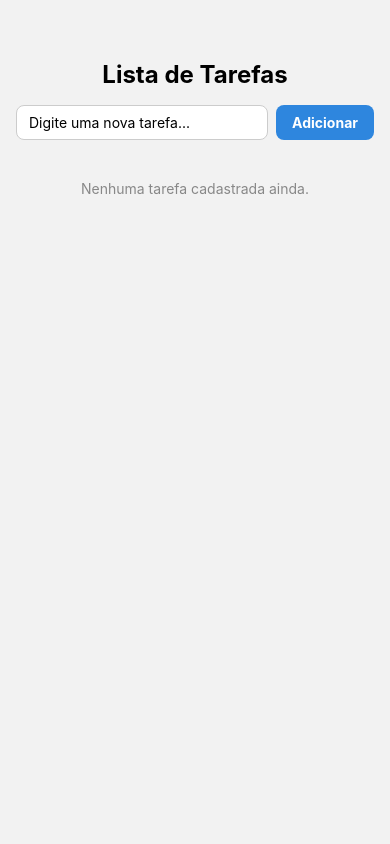
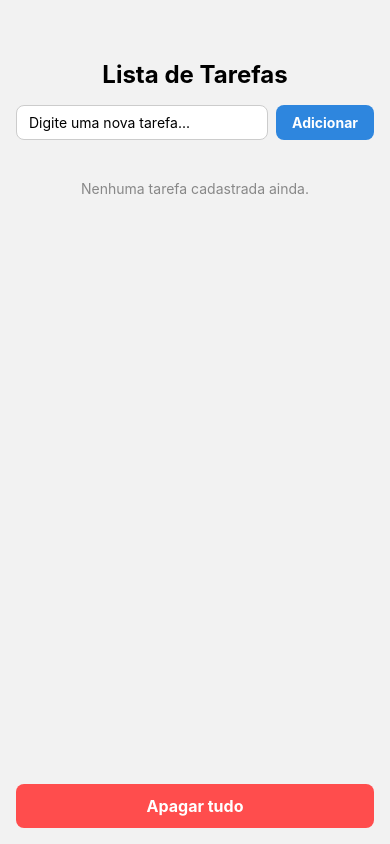
Before and after one commit to maria-quidiquimo/projeto-mobile, a React Native app in the folder QUARTO SEMESTRE/rn-storage-lesson-main/: screen / in a window 390 px wide. Built offline with nearby package versions, Linux system fonts and the light colour scheme.

Commit message:
atividade de limpar tudo com botao

```diff
--- a/QUARTO SEMESTRE/rn-storage-lesson-main/src/screens/ListaTarefasScreen.js
+++ b/QUARTO SEMESTRE/rn-storage-lesson-main/src/screens/ListaTarefasScreen.js
@@ -72,6 +72,16 @@ export default function ListaTarefasScreen() {
       tarefasAtuais.filter((tarefa) => tarefa.id !== id))
   }
 
+  async function limparTarefas(){
+    try {
+      setTarefas([]); // Limpa a tela imediatamente
+      await AsyncStorage.removeItem(CHAVE_STORAGE); // Apaga do banco local
+    } catch (erro) {
+      console.error("Erro ao limpar o storage:", erro);
+    }
+  }
+
+
   return (
     <KeyboardAvoidingView
       style={styles.container}
@@ -113,6 +123,16 @@ export default function ListaTarefasScreen() {
         }
         contentContainerStyle={styles.listaConteudo}
       />
+
+      <View style={styles.containerBotaoLimpar}>
+        <TouchableOpacity
+          style={styles.botaoLimparTudo}
+          onPress={limparTarefas} // Mudou para a função correta!
+        >
+          <Text style={styles.textoBotaoLimpar}>Apagar tudo</Text>
+        </TouchableOpacity>
+      </View>
+
     </KeyboardAvoidingView>
   );
 }
@@ -162,4 +182,20 @@ const styles = StyleSheet.create({
     color: "#888",
     marginTop: 24,
   },
+  containerBotaoLimpar: {
+    marginTop: 16,
+    marginBottom: 16,
+  },
+  botaoLimparTudo: {
+    backgroundColor: "#ff4d4d", // Vermelho para indicar exclusão
+    borderRadius: 8,
+    paddingVertical: 12,
+    alignItems: "center",
+    justifyContent: "center",
+  },
+  textoBotaoLimpar: {
+    color: "#fff",
+    fontWeight: "bold",
+    fontSize: 16,
+  },
 });
```
